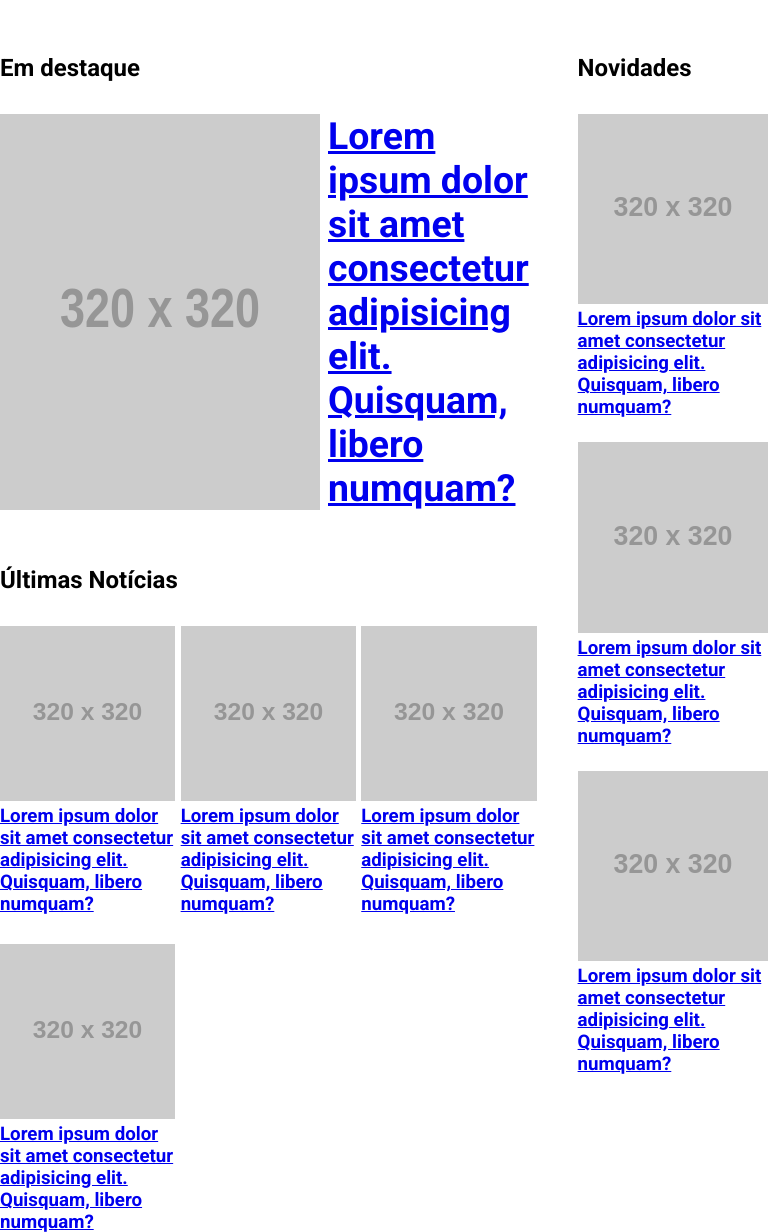
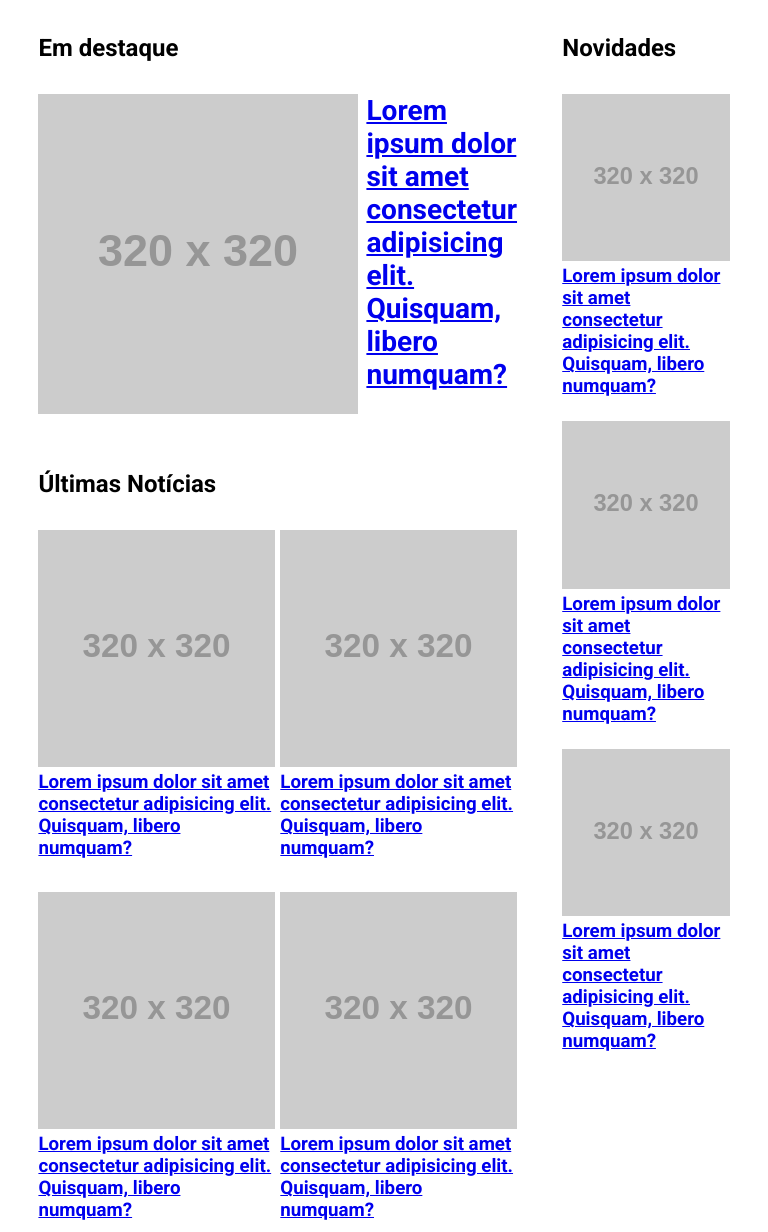
Before and after one commit to clmateus/css_responsivo, a plain HTML site: page index.html in a window 768 px wide. Shown: the part 128-1360 px from the top of the page. Drawn offline with nearby package versions, Linux system fonts and the light colour scheme; placeholder pictures from the web are drawn by us.

Commit message:
media queries

```diff
--- a/style.css
+++ b/style.css
@@ -159,3 +159,27 @@ aside .noticia {
         padding: 8px;
     }
 }
+
+@media screen and (min-width:768px) and (max-width:1023px) {
+    .container {
+        max-width: 90%;
+    }
+
+    .botao-menu {
+        display: none;
+    }
+
+    .destaque .noticia a {
+        font-size: 1.5em;
+    }
+
+    .noticias {
+        grid-template-columns: repeat(2, 49%);
+    }
+}
+
+@media screen and (min-width: 1024px) {
+    .botao-menu {
+        display: none;
+    }
+}
```
